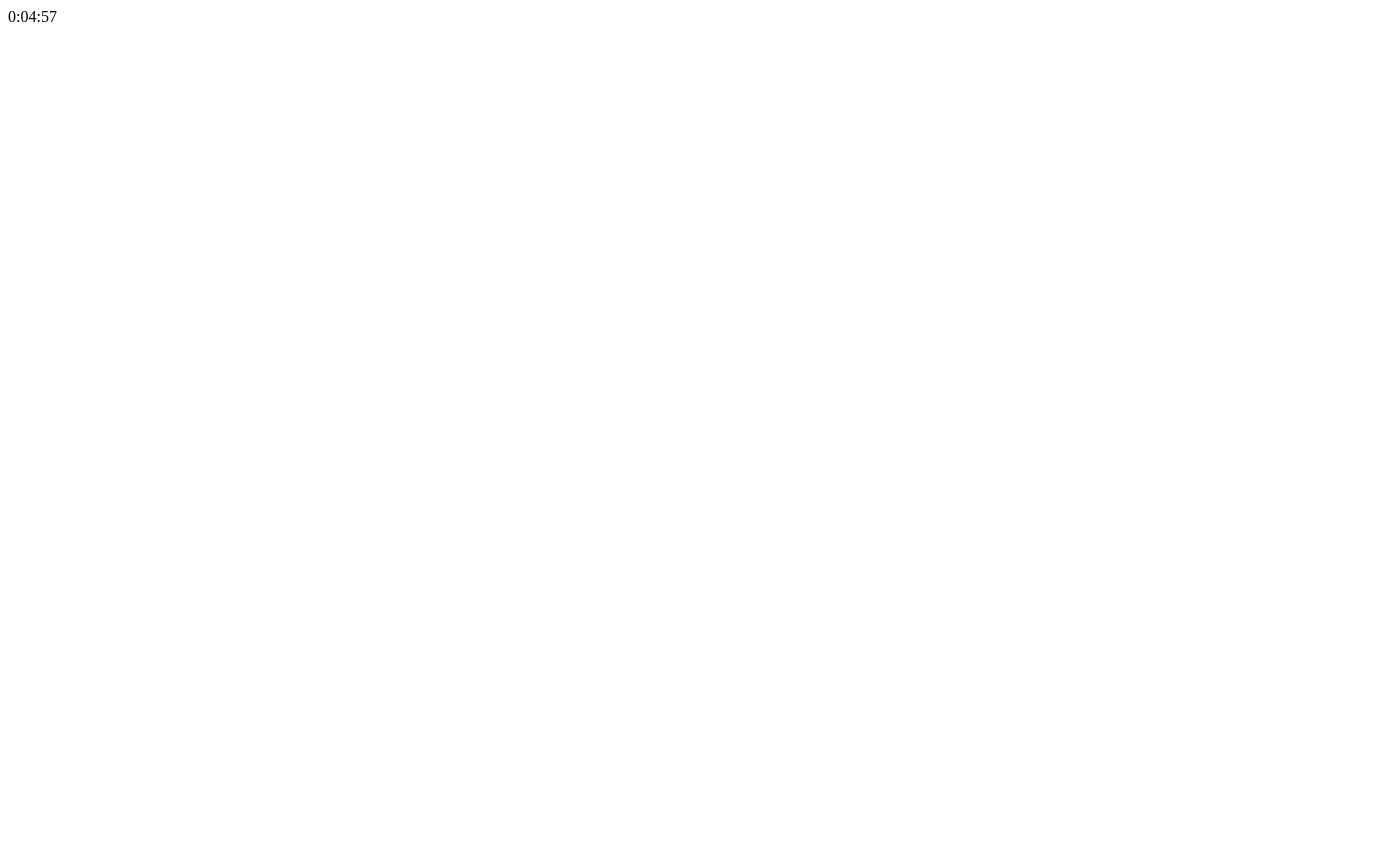
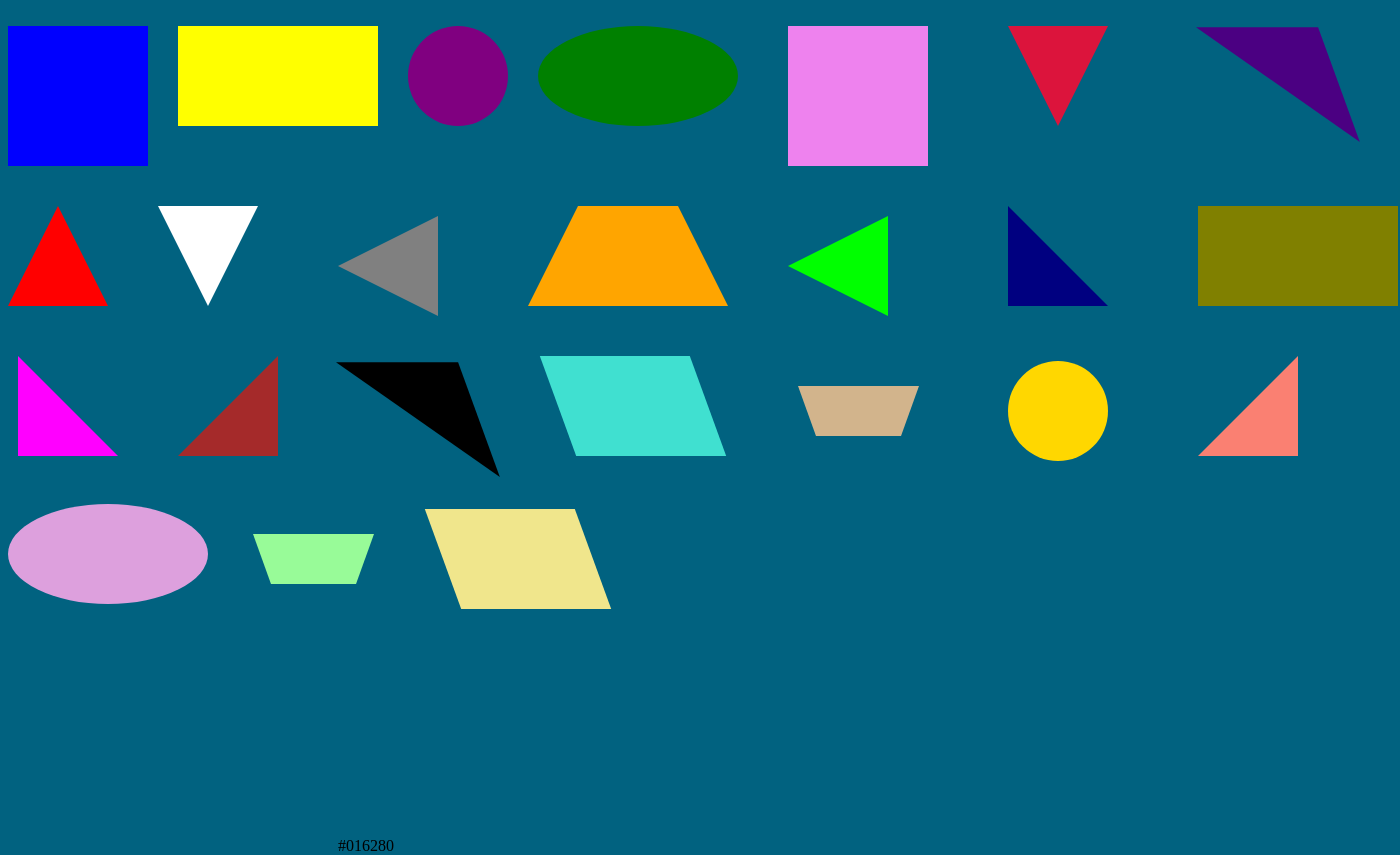
Before and after one commit to cindyyshi/cindyyshi.github.io, a plain HTML site: page creative-computing/clock.html in a window 1280 px wide. Shown: the whole page, 1400 px wide, since content can reach past the window. Before the commit the page ends 800 px from the top, so only its background shows below. Drawn offline with Linux system fonts and the light colour scheme.

Commit message:
clock final
clock final

```diff
--- /dev/null
+++ b/creative-computing/clock.css
@@ -0,0 +1,271 @@
+body {
+  background-color: pink;
+}
+#clock {
+  font-weight: 100px;
+  font-size: 100px;
+  font-family: 'DS-Digital';
+  text-align: center;
+  opacity: 0;
+}
+.square {
+   width: 140px;
+   height: 140px;
+   background: blue;
+   position: absolute;
+
+}
+.rectangle {
+                width: 200px;
+                height: 100px;
+                background: yellow;
+                margin-left:170px;
+}
+.circle {
+                width: 100px;
+                height: 100px;
+                background: purple;
+                -moz-border-radius: 50px;
+                -webkit-border-radius: 50px;
+                border-radius: 50px;
+                margin-left:230px;
+}
+
+.oval {
+                width: 200px;
+                height: 100px;
+                background: green;
+                -moz-border-radius: 100px / 50px;
+                -webkit-border-radius: 100px / 50px;
+                border-radius: 100px / 50px;
+                margin-left:130px;
+}
+.triangle-up {
+                width: 0;
+                height: 0;
+                border-left: 50px solid transparent;
+                border-right: 50px solid transparent;
+                border-bottom: 100px solid red;
+                margin-top:80px;
+                margin-left:-400px;
+
+}
+.triangle-down {
+                width: 0;
+                height: 0;
+                border-left: 50px solid transparent;
+                border-right: 50px solid transparent;
+                border-top: 100px solid white;
+                margin-top:80px;
+                margin-left:100px;
+}
+
+.triangle-left {
+                width: 0;
+                height: 0;
+                border-top: 50px solid transparent;
+                border-right: 100px solid grey;
+                border-bottom: 50px solid transparent;
+                margin-top:-90px;
+                margin-left:130px;
+}
+.trapezoid {
+                border-bottom: 100px solid orange;
+                border-left: 50px solid transparent;
+                border-right: 50px solid transparent;
+                height: 0;
+                width: 100px;
+                margin-top:-60px;
+                margin-left:190px;
+}
+.star-five {
+   margin: 50px 0;
+   position: relative;
+   display: block;
+   color: red;
+   width: 0px;
+   height: 0px;
+   border-right:  100px solid transparent;
+   border-bottom: 70px  solid black;
+   border-left:   100px solid transparent;
+   -moz-transform:    rotate(35deg);
+   -webkit-transform: rotate(35deg);
+   -ms-transform:     rotate(35deg);
+   -o-transform:      rotate(35deg);
+}
+.triangle-bottomleft {
+                width: 0;
+                height: 0;
+                border-bottom: 100px solid fuchsia;
+                border-right: 100px solid transparent;
+                margin-top:-120px;
+                margin-left:-320px;
+}
+
+.triangle-bottomright {
+                width: 0;
+                height: 0;
+                border-bottom: 100px solid brown;
+                border-left: 100px solid transparent;
+                margin-top:-100px;
+                margin-left:-160px;
+}
+
+
+.parallelogram {
+                width: 150px;
+                height: 100px;
+                -webkit-transform: skew(20deg);
+                   -moz-transform: skew(20deg);
+                     -o-transform: skew(20deg);
+                background: turquoise;
+                margin-top:-100px;
+                margin-left:220px;
+}
+
+.pentagon {
+
+    width: 85px;
+    border-width: 50px 18px 0;
+    border-style: solid;
+    border-color: tan transparent;
+    margin-top: -70px;
+    margin-left: 460px;
+}
+
+.triangle-left1 {
+                width: 0;
+                height: 0;
+                border-top: 50px solid transparent;
+                border-right: 100px solid lime;
+                border-bottom: 50px solid transparent;
+                margin-top:-220px;
+                margin-left:450px;
+}
+
+.square1 {
+   width: 140px;
+   height: 140px;
+   background: violet;
+   margin-top:-290px;
+   margin-left:450px;
+}
+
+.triangle-down1 {
+                width: 0;
+                height: 0;
+                border-left: 50px solid transparent;
+                border-right: 50px solid transparent;
+                border-top: 100px solid crimson;
+                margin-top:-140px;
+                margin-left:670px;
+}
+
+.triangle-bottomleft1 {
+                width: 0;
+                height: 0;
+                border-bottom: 100px solid navy;
+                border-right: 100px solid transparent;
+                margin-top:80px;
+                margin-left:670px;
+}
+
+.circle1 {
+                width: 100px;
+                height: 100px;
+                background: gold;
+                -moz-border-radius: 50px;
+                -webkit-border-radius: 50px;
+                border-radius: 50px;
+                margin-top: 55px;
+                margin-left:670px;
+}
+
+.star-five1 {
+   margin: 50px 0;
+   position: relative;
+   display: block;
+   color: red;
+   width: 0px;
+   height: 0px;
+   border-right:  100px solid transparent;
+   border-bottom: 70px  solid indigo;
+   border-left:   100px solid transparent;
+   -moz-transform:    rotate(35deg);
+   -webkit-transform: rotate(35deg);
+   -ms-transform:     rotate(35deg);
+   -o-transform:      rotate(35deg);
+   margin-top: -440px;
+   margin-left:860px;
+}
+
+.rectangle1 {
+                width: 200px;
+                height: 100px;
+                background: olive;
+                margin-top: 115px;
+                margin-left:860px;
+}
+
+.triangle-bottomright1 {
+                width: 0;
+                height: 0;
+                border-bottom: 100px solid salmon;
+                border-left: 100px solid transparent;
+                margin-top:50px;
+                margin-left:860px;
+}
+
+.oval1 {
+                width: 200px;
+                height: 100px;
+                background: plum;
+                -moz-border-radius: 100px / 50px;
+                -webkit-border-radius: 100px / 50px;
+                border-radius: 100px / 50px;
+                margin-top:48px;
+                margin-left:-330px;
+}
+
+.pentagon1 {
+
+    width: 85px;
+    border-width: 50px 18px 0;
+    border-style: solid;
+    border-color: palegreen transparent;
+    margin-top: -70px;
+    margin-left: -85px;
+}
+
+.parallelogram1 {
+                width: 150px;
+                height: 100px;
+                -webkit-transform: skew(20deg);
+                   -moz-transform: skew(20deg);
+                     -o-transform: skew(20deg);
+                background: khaki;
+                margin-top:-75px;
+                margin-left:105px;
+}
+
+.triangle-up1 {
+                width: 0;
+                height: 0;
+                border-left: 50px solid transparent;
+                border-right: 50px solid transparent;
+                border-bottom: 100px solid palevioletred;
+                margin-top:-100px;
+                margin-left:335px;
+
+}
+
+
+.trapezoid1 {
+                border-bottom: 100px solid orange;
+                border-left: 50px solid transparent;
+                border-right: 50px solid transparent;
+                height: 0;
+                width: 100px;
+                margin-top:-100px;
+                margin-left:470px;
+}
--- a/creative-computing/clock.html
+++ b/creative-computing/clock.html
@@ -1,28 +1,60 @@
 <!DOCTYPE html>
 <html>
 <head>
-<script>
-function startTime() {
-    var today = new Date();
-    var h = today.getHours();
-    var m = today.getMinutes();
-    var s = today.getSeconds();
-    m = checkTime(m);
-    s = checkTime(s);
-    document.getElementById('txt').innerHTML =
-    h + ":" + m + ":" + s;
-    var t = setTimeout(startTime, 500);
-}
-function checkTime(i) {
-    if (i < 10) {i = "0" + i};  // add zero in front of numbers < 10
-    return i;
-}
-</script>
+<link rel="stylesheet" type="text/css" href="clock.css">
+
+
+
 </head>
 
-<body onload="startTime()">
+<body>
 
 <div id="txt"></div>
+<div class="square">
+<div class="rectangle">
+<div class="circle">
+<div class="oval">
+</div>
+<div class="triangle-up">
+<div class="triangle-down">
+<div class="triangle-left">
+<div class="trapezoid">
+</div>
+<div class="star-five">
+</div>
+<div class="triangle-bottomleft">
+</div>
+<div class="triangle-bottomright">
+</div>
+<div class="parallelogram">
+</div>
+<div class="pentagon">
+</div>
+<div class="triangle-left1">
+</div>
+<div class="square1">
+</div>
+<div class="triangle-down1">
+</div>
+<div class="triangle-bottomleft1">
+</div>
+<div class="circle1">
+</div>
+<div class="star-five1">
+</div>
+<div class="rectangle1">
+</div>
+<div class="triangle-bottomright1">
+</div>
+<div class="oval1">
+</div>
+<div class="pentagon1">
+</div>
+<div class="parallelogram1">
+</div>
+<h1 id="clock"></h1>
+ <p id="hex"></p>
+ <script src="clock.js"></script>
 
 </body>
 </html>
--- /dev/null
+++ b/creative-computing/clock.js
@@ -0,0 +1,31 @@
+var clock = document.getElementById('clock');
+var hexColor = document.getElementById('hex');
+
+function hexClock() {
+  var time = new Date();
+  var hours = (time.getHours()).toString();
+  var minutes = time.getMinutes().toString();
+  var seconds = time.getSeconds().toString();
+
+  if (hours.length < 2) {
+    hours = '0' + hours;
+  }
+
+  if (minutes.length < 2) {
+    minutes = '0' + minutes;
+  }
+
+  if (seconds.length < 2) {
+    seconds = '0' + seconds;
+  }
+
+  var clockStr = hours + ' : ' + minutes + ' : ' + seconds;
+  var hexColorStr = '#' + (hours * 3 ) + (minutes * 4) + (seconds * 5);
+
+  clock.textContent = clockStr;
+  hexColor.textContent = hexColorStr;
+  document.body.style.backgroundColor = hexColorStr;
+}
+
+hexClock();
+setInterval(hexClock, 2000);
```
